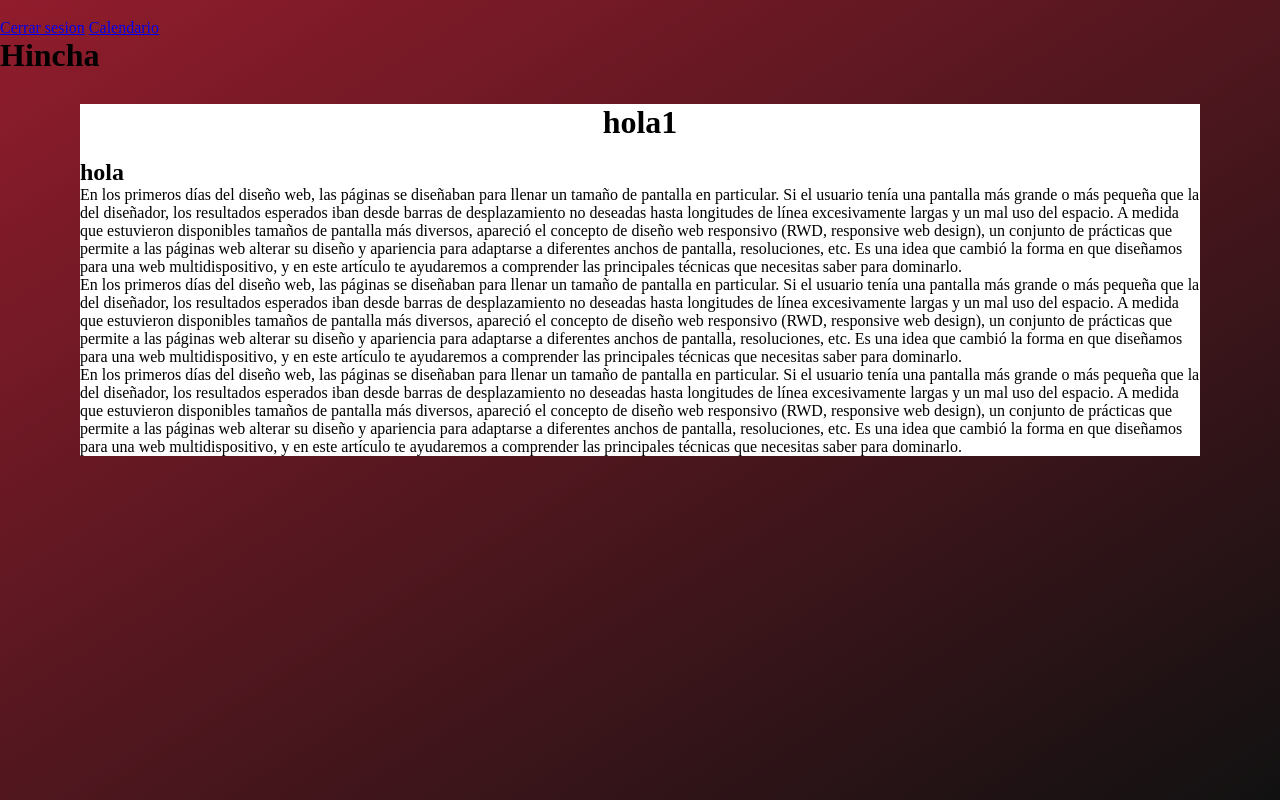
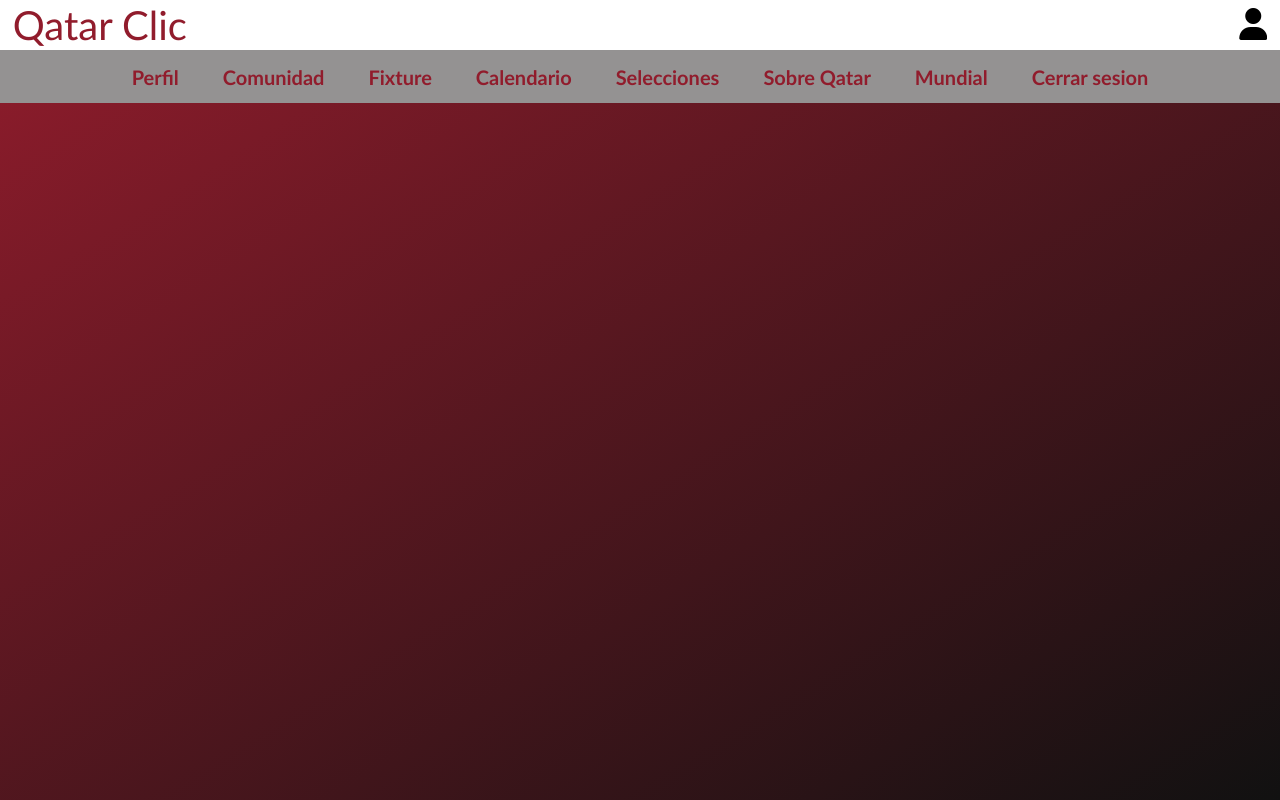
Before and after one commit to FeduuML/qatarclic, a PHP site: page /main/hincha.php in a window 1280 px wide. Run offline with PHP 8.4, Linux system fonts and the light colour scheme; the visitor is signed in with stand-in values (Sample User, id 1); some libraries are stand-ins or nearby versions.

Commit message:
Retoques

```diff
--- a/account/availableUser.php
+++ b/account/availableUser.php
@@ -1,5 +1,5 @@
 <style>
-        <?php include '../styles/signup.css'; ?>
+    <?php include '../styles/signup.css'; ?>
 </style>
 
 <?php
--- a/account/signup.php
+++ b/account/signup.php
@@ -1,8 +1,8 @@
-<!DOCTYPE html>
 <html>
     <head>
         <title>Qatar Clic</title>
         <link href="../styles/signup.css" rel="stylesheet" type="text/css">
+        <link href="../styles/header.css" rel="stylesheet" type="text/css">
         <meta charset="UTF-8">
 	    <meta name="viewport" content="width=device-width, initial-scale=1.0">
         <script src="http://ajax.googleapis.com/ajax/libs/jquery/1.11.1/jquery.min.js"></script> <!--Script AJAX-->
@@ -12,7 +12,7 @@
     <body>
         <header>
             <div class="wrapper">
-                <div class="logo"><?php require 'header.php';?></div>
+                <div class="logo"><?php require '../header/header.php';?></div>
                 <nav>
                     <a href="../main/hincha.php">Ingresar en modo invitado</a></li>
                 </nav>
@@ -75,6 +75,7 @@
 				    <p><i class="fas fa-exclamation-triangle"></i> <b>Error:</b> Por favor rellena el formulario correctamente. </p>
 			    </div>
                 <div id="resultado"></div>
+
                 <br>
 
                 <p class="alternative"> ¿Ya tenes cuenta? <a href="../">Iniciar sesion</a></p>
--- a/main/hincha.php
+++ b/main/hincha.php
@@ -6,29 +6,42 @@
     <head>
     <meta charset="utf-8">
         <title>Qatar Clic</title>
-        <link href="../bocetos/styles.css" rel="stylesheet" type="text/css">
+        <link href="../styles/main.css" rel="stylesheet" type="text/css">
+        <link href="../styles/header.css" rel="stylesheet" type="text/css">
         <meta name="viewport" content="width=device-width, initial-scale=1.0">
+        <script src="https://kit.fontawesome.com/2c36e9b7b1.js" crossorigin="anonymous"></script> <!--Source de los iconos-->
     </head>
 
     <body>
         <header>
             <div class="wrapper">
-                <div class="logo"><?php require '../account/header.php';?></div>
+                <div class="logo"><?php require '../header/header.php';?></div>
                 <nav>
-                    <a href="../account/logout.php">Cerrar sesion</a>
-                    <a href="calendario.php">Calendario</a>
+                    <?php
+                    if(isset($_SESSION['user_id'])){
+                        echo("<i class='navicon fas fa-solid fa-user fa-2x'></i>");
+                    }
+                    else{
+                        echo("<a href='../'>Salir del modo invitado</a>");
+                    } ?>
                 </nav>
             </div>
+
+            <nav class="navegacion">
+                <ul class="menu">
+                    <li><a href="#">Perfil</a></li>
+                    <li><a href="#">Comunidad</a></li>
+                    <li><a href="#">Fixture</a></li>
+                    <li><a href="calendario.php">Calendario</a></li>
+                    <li><a href="#">Selecciones</a></li>
+                    <li><a href="#">Sobre Qatar</a></li>
+                    <li><a href="#">Mundial</a></li>
+                    <?php
+                    if(isset($_SESSION['user_id'])){
+                        echo('<li><a href="../account/logout.php">Cerrar sesion</a></li>');
+                    } ?>
+                </ul>
+            </nav>
         </header>
-        <h1>Hincha</h1>
-
-        <div class="noticias">
-            <center><h1>hola1</h1></center>
-            <br>
-            <h2>hola</h2>
-            <p>En los primeros días del diseño web, las páginas se diseñaban para llenar un tamaño de pantalla en particular. Si el usuario tenía una pantalla más grande o más pequeña que la del diseñador, los resultados esperados iban desde barras de desplazamiento no deseadas hasta longitudes de línea excesivamente largas y un mal uso del espacio. A medida que estuvieron disponibles tamaños de pantalla más diversos, apareció el concepto de diseño web responsivo (RWD, responsive web design), un conjunto de prácticas que permite a las páginas web alterar su diseño y apariencia para adaptarse a diferentes anchos de pantalla, resoluciones, etc. Es una idea que cambió la forma en que diseñamos para una web multidispositivo, y en este artículo te ayudaremos a comprender las principales técnicas que necesitas saber para dominarlo.</p>
-            <p>En los primeros días del diseño web, las páginas se diseñaban para llenar un tamaño de pantalla en particular. Si el usuario tenía una pantalla más grande o más pequeña que la del diseñador, los resultados esperados iban desde barras de desplazamiento no deseadas hasta longitudes de línea excesivamente largas y un mal uso del espacio. A medida que estuvieron disponibles tamaños de pantalla más diversos, apareció el concepto de diseño web responsivo (RWD, responsive web design), un conjunto de prácticas que permite a las páginas web alterar su diseño y apariencia para adaptarse a diferentes anchos de pantalla, resoluciones, etc. Es una idea que cambió la forma en que diseñamos para una web multidispositivo, y en este artículo te ayudaremos a comprender las principales técnicas que necesitas saber para dominarlo.</p>
-            <p>En los primeros días del diseño web, las páginas se diseñaban para llenar un tamaño de pantalla en particular. Si el usuario tenía una pantalla más grande o más pequeña que la del diseñador, los resultados esperados iban desde barras de desplazamiento no deseadas hasta longitudes de línea excesivamente largas y un mal uso del espacio. A medida que estuvieron disponibles tamaños de pantalla más diversos, apareció el concepto de diseño web responsivo (RWD, responsive web design), un conjunto de prácticas que permite a las páginas web alterar su diseño y apariencia para adaptarse a diferentes anchos de pantalla, resoluciones, etc. Es una idea que cambió la forma en que diseñamos para una web multidispositivo, y en este artículo te ayudaremos a comprender las principales técnicas que necesitas saber para dominarlo.</p>
-        </div>
     </body>
 </html>
--- /dev/null
+++ b/styles/header.css
@@ -0,0 +1,43 @@
+header{
+	width:100%;
+	overflow:hidden;
+	background:#ffffff;
+}
+
+.wrapper {
+	width:98%;
+	margin:auto;
+	overflow:hidden;
+}
+
+header .logo {
+	color:#f2f2f2;
+	font-size:40px;
+	line-height:50px;
+	float:left;
+}
+
+header nav {
+	float:right;
+}
+
+header nav a {
+	margin-top:3px;
+	display:inline-block;
+	text-decoration:none;
+	padding:10px 20px;
+	line-height:normal;
+	font-size:20px;
+	font-weight:bold;
+	-webkit-transition:all 500ms ease;
+	-o-transition:all 500ms ease;
+	transition:all 500ms ease;
+	font-family:calibri;
+	color:rgb(145, 28, 44);
+}
+
+header nav a:hover {
+	background:#181716;
+	border-radius:50px;
+	color:rgb(255, 255, 255);
+}
--- /dev/null
+++ b/styles/main.css
@@ -0,0 +1,52 @@
+*
+{
+ 	padding: 0px;
+ 	margin: 0px;
+ 	box-sizing: border-box;
+}
+
+html,body{
+	height:100%;
+}
+
+body
+{
+	background: linear-gradient(to bottom right,rgb(145, 28, 44), rgb(17, 17, 17));
+	background-attachment: fixed;
+}
+
+.navicon{
+    margin-top: 30%;
+}
+
+.navegacion
+{
+    width: 100%;
+    background: rgb(148, 146, 146);
+}
+
+.navegacion ul
+{
+    list-style: none;
+    text-align: center;
+}
+
+.menu > li
+{
+    position: relative;
+    display: inline-block;
+}
+
+.menu > li > a
+{
+    display: block;
+    color: rgb(145, 28, 44) ;
+    text-decoration: none;
+    margin-top:3%;
+    margin-bottom:3%;
+}
+
+.menu li a:hover
+{
+    color: rgb(68, 129, 184)
+}
```
Also changed, not shown: account/changepass.php (+4 -3 lines), index.php (+3 -9 lines), main/grupos.php (+17 -5 lines), styles/signup.css (+0 -54 lines), header/header.php (renamed from account/header.php).
